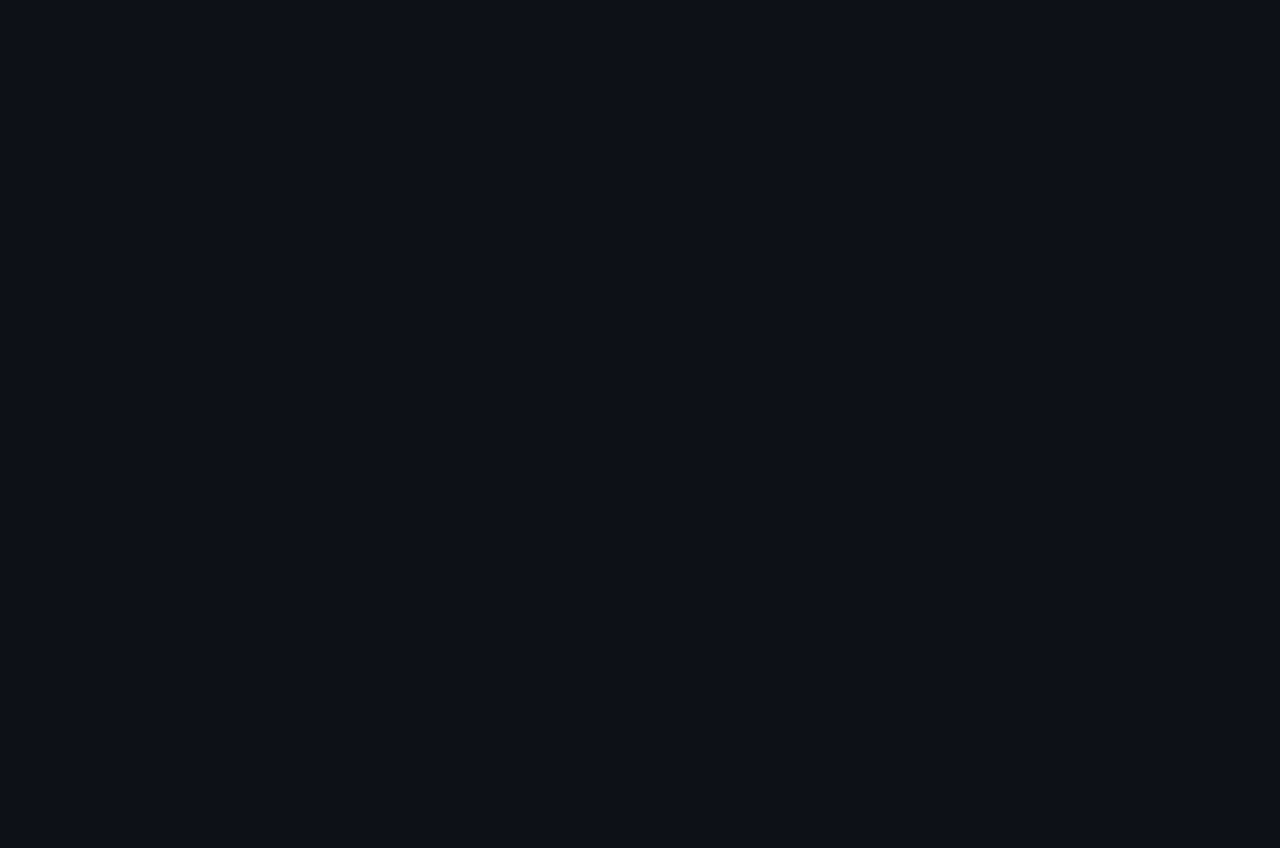
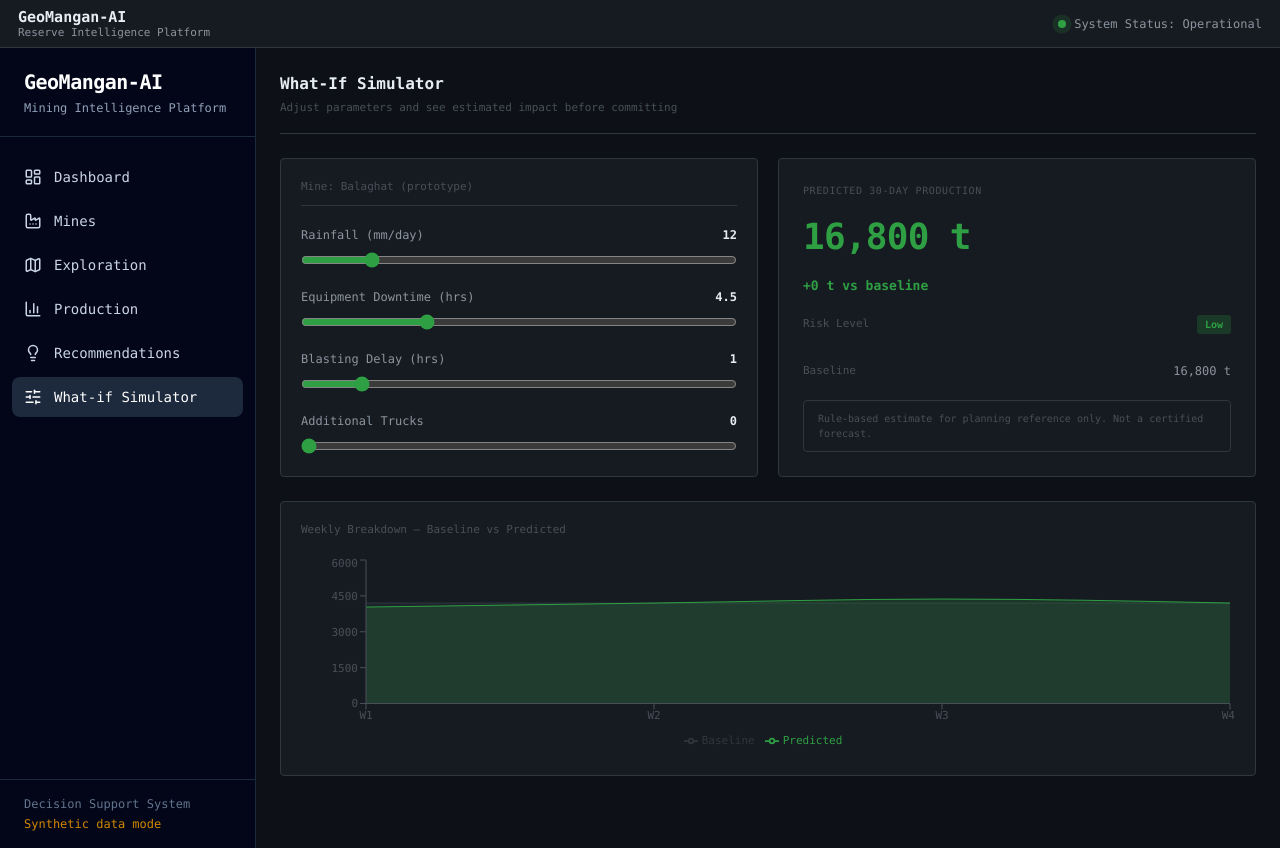
Before and after one commit to sahariya-divyansh/GeoMangan-AI, a React (Vite) app in the folder frontend/: page /whatif in a window 1280 px wide. Before the commit this address had no page. Before the commit the page ends 800 px from the top, so only its background shows below. Built offline with nearby package versions, Linux system fonts and the light colour scheme.

Commit message:
feat: add whatif simulator pages

```diff
--- a/frontend/src/App.tsx
+++ b/frontend/src/App.tsx
@@ -5,6 +5,7 @@ import Mines from './pages/Mines'
 import Exploration from './pages/Exploration'
 import Production from './pages/Production'
 import Recommendations from './pages/Recommendations'
+import WhatIf from './pages/WhatIf'
 
 export default function App() {
   return (
@@ -16,6 +17,7 @@ export default function App() {
         <Route path="exploration" element={<Exploration />} />
         <Route path="production" element={<Production />} />
         <Route path="recommendations" element={<Recommendations />} />
+        <Route path="whatif" element={<WhatIf />} />
       </Route>
     </Routes>
   )
--- /dev/null
+++ b/frontend/src/pages/WhatIf.css
@@ -0,0 +1,54 @@
+.page { display: flex; flex-direction: column; gap: 24px; }
+
+.page-header { border-bottom: 1px solid var(--border); padding-bottom: 16px; }
+
+.page-title { font-size: 16px; font-weight: 600; color: var(--text-primary); }
+
+.page-desc { font-size: 11px; color: var(--text-muted); margin-top: 4px; }
+
+.whatif-layout { display: grid; grid-template-columns: 1fr 1fr; gap: 20px; }
+
+.controls {
+  background: var(--bg-panel); border: 1px solid var(--border);
+  border-radius: 4px; padding: 20px;
+  display: flex; flex-direction: column; gap: 20px;
+}
+
+.controls-label { font-size: 11px; color: var(--text-muted); border-bottom: 1px solid var(--border); padding-bottom: 10px; }
+
+.slider-group { display: flex; flex-direction: column; gap: 8px; }
+
+.slider-label { font-size: 12px; color: var(--text-secondary); display: flex; justify-content: space-between; }
+
+.slider-label strong { color: var(--text-primary); }
+
+.slider { width: 100%; accent-color: var(--accent); }
+
+.result {
+  background: var(--bg-panel); border: 1px solid var(--border);
+  border-radius: 4px; padding: 24px;
+  display: flex; flex-direction: column; gap: 12px;
+}
+
+.result-label { font-size: 10px; color: var(--text-muted); text-transform: uppercase; letter-spacing: 0.06em; }
+
+.result-value { font-size: 36px; font-weight: 700; letter-spacing: -0.02em; }
+
+.result-delta { font-size: 13px; font-weight: 600; }
+
+.result-row { display: flex; justify-content: space-between; align-items: center; padding: 8px 0; border-top: 1px solid var(--border-light); }
+
+.result-key { font-size: 11px; color: var(--text-muted); }
+
+.result-val { font-size: 12px; color: var(--text-secondary); }
+
+.disclaimer { font-size: 10px; color: var(--text-muted); margin-top: auto; line-height: 1.5; }
+
+.chart-box { background: var(--bg-panel); border: 1px solid var(--border); border-radius: 4px; padding: 20px; }
+
+.chart-title { font-size: 11px; color: var(--text-muted); margin-bottom: 16px; }
+
+.badge { display: inline-block; padding: 2px 8px; border-radius: 3px; font-size: 10px; font-weight: 600; }
+.badge--high   { background: #3d1a1a; color: var(--accent-danger); }
+.badge--medium { background: #3d2e00; color: var(--accent-warn); }
+.badge--low    { background: var(--accent-dim); color: var(--accent); }
--- /dev/null
+++ b/frontend/src/pages/WhatIf.tsx
@@ -0,0 +1,115 @@
+import { useState } from 'react'
+import { AreaChart, Area, XAxis, YAxis, Tooltip, ResponsiveContainer, Legend } from 'recharts'
+import './WhatIf.css'
+
+const BASELINE = 16800
+
+function computePredicted(rain: number, downtime: number, blast: number, trucks: number) {
+  return Math.round(
+    BASELINE
+    - (rain - 12) * 80
+    - (downtime - 4.5) * 200
+    - (blast - 1) * 150
+    + trucks * 900
+  )
+}
+
+export default function WhatIf() {
+  const [rain,     setRain]     = useState(12)
+  const [downtime, setDowntime] = useState(4.5)
+  const [blast,    setBlast]    = useState(1)
+  const [trucks,   setTrucks]   = useState(0)
+
+  const predicted = computePredicted(rain, downtime, blast, trucks)
+  const delta     = predicted - BASELINE
+  const risk      = predicted < 14000 ? 'High' : predicted < 16000 ? 'Medium' : 'Low'
+
+  const chartData = [
+    { week: 'W1', Baseline: 4200, Predicted: Math.round(predicted * 0.24) },
+    { week: 'W2', Baseline: 4200, Predicted: Math.round(predicted * 0.25) },
+    { week: 'W3', Baseline: 4200, Predicted: Math.round(predicted * 0.26) },
+    { week: 'W4', Baseline: 4200, Predicted: Math.round(predicted * 0.25) },
+  ]
+
+  return (
+    <div className="page">
+      <div className="page-header">
+        <h1 className="page-title">What-If Simulator</h1>
+        <p className="page-desc">Adjust parameters and see estimated impact before committing</p>
+      </div>
+
+      <div className="whatif-layout">
+        <div className="controls">
+          <p className="controls-label">Mine: Balaghat (prototype)</p>
+
+          <div className="slider-group">
+            <label className="slider-label">
+              Rainfall (mm/day) <strong>{rain}</strong>
+            </label>
+            <input type="range" min={0} max={80} value={rain}
+              onChange={e => setRain(+e.target.value)} className="slider" />
+          </div>
+
+          <div className="slider-group">
+            <label className="slider-label">
+              Equipment Downtime (hrs) <strong>{downtime}</strong>
+            </label>
+            <input type="range" min={0} max={16} step={0.5} value={downtime}
+              onChange={e => setDowntime(+e.target.value)} className="slider" />
+          </div>
+
+          <div className="slider-group">
+            <label className="slider-label">
+              Blasting Delay (hrs) <strong>{blast}</strong>
+            </label>
+            <input type="range" min={0} max={8} step={0.5} value={blast}
+              onChange={e => setBlast(+e.target.value)} className="slider" />
+          </div>
+
+          <div className="slider-group">
+            <label className="slider-label">
+              Additional Trucks <strong>{trucks}</strong>
+            </label>
+            <input type="range" min={0} max={4} value={trucks}
+              onChange={e => setTrucks(+e.target.value)} className="slider" />
+          </div>
+        </div>
+
+        <div className="result">
+          <p className="result-label">Predicted 30-Day Production</p>
+          <p className="result-value" style={{ color: delta >= 0 ? 'var(--accent)' : 'var(--accent-danger)' }}>
+            {predicted.toLocaleString()} t
+          </p>
+          <p className="result-delta" style={{ color: delta >= 0 ? 'var(--accent)' : 'var(--accent-danger)' }}>
+            {delta >= 0 ? '+' : ''}{delta.toLocaleString()} t vs baseline
+          </p>
+          <div className="result-row">
+            <span className="result-key">Risk Level</span>
+            <span className={`badge badge--${risk.toLowerCase()}`}>{risk}</span>
+          </div>
+          <div className="result-row">
+            <span className="result-key">Baseline</span>
+            <span className="result-val">{BASELINE.toLocaleString()} t</span>
+          </div>
+          <p className="disclaimer">Rule-based estimate for planning reference only. Not a certified forecast.</p>
+        </div>
+      </div>
+
+      <div className="chart-box">
+        <p className="chart-title">Weekly Breakdown — Baseline vs Predicted</p>
+        <ResponsiveContainer width="100%" height={200}>
+          <AreaChart data={chartData}>
+            <XAxis dataKey="week" stroke="var(--text-muted)" fontSize={11} />
+            <YAxis stroke="var(--text-muted)" fontSize={11} />
+            <Tooltip
+              contentStyle={{ background: 'var(--bg-card)', border: '1px solid var(--border)', fontSize: 11 }}
+            />
+            <Legend wrapperStyle={{ fontSize: 11 }} />
+            <Area type="monotone" dataKey="Baseline"  stroke="#30363d" fill="#30363d" fillOpacity={0.3} />
+            <Area type="monotone" dataKey="Predicted" stroke="var(--accent)" fill="var(--accent)" fillOpacity={0.2} />
+          </AreaChart>
+        </ResponsiveContainer>
+      </div>
+    </div>
+  )
+}
```
